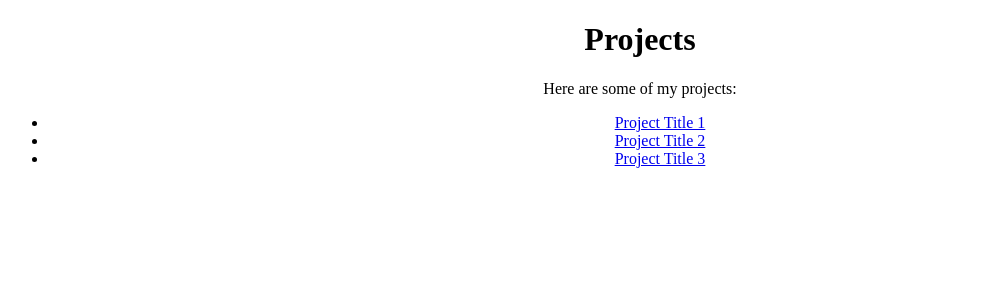
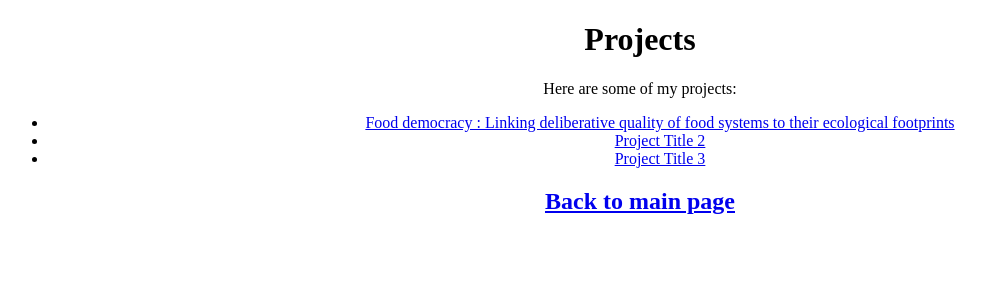
Before and after one commit to reussitemalembaka/reussitemalembaka.github.io, a Jekyll site: the page projects.html, which Jekyll copies as it is, in a window 1280 px wide. Shown: the top 300 px of the page, without its empty margins (0-986 px from the left). Built offline with Jekyll 4.4.1, drawn with Linux system fonts in a browser that asks for light colours.

Commit message:
Update projects.html

```diff
--- a/projects.html
+++ b/projects.html
@@ -14,11 +14,14 @@
         <h1>Projects</h1>
         <p>Here are some of my projects:</p>
         <ul>
-            <li><a href="link-to-project-1">Project Title 1</a></li>
+            <li><a href="https://agroecological-transitions.ethz.ch/research/food-democracy.html"> Food democracy : Linking deliberative quality of food systems to their ecological footprints</a></li>
             <li><a href="link-to-project-2">Project Title 2</a></li>
             <li><a href="link-to-project-3">Project Title 3</a></li>
             <!-- Add more projects as needed -->
         </ul>
     </div>
+    <div class="center">
+        <h2><a href="index.html">Back to main page</a></h2>
+    </div>
 </body>
 </html>
```
